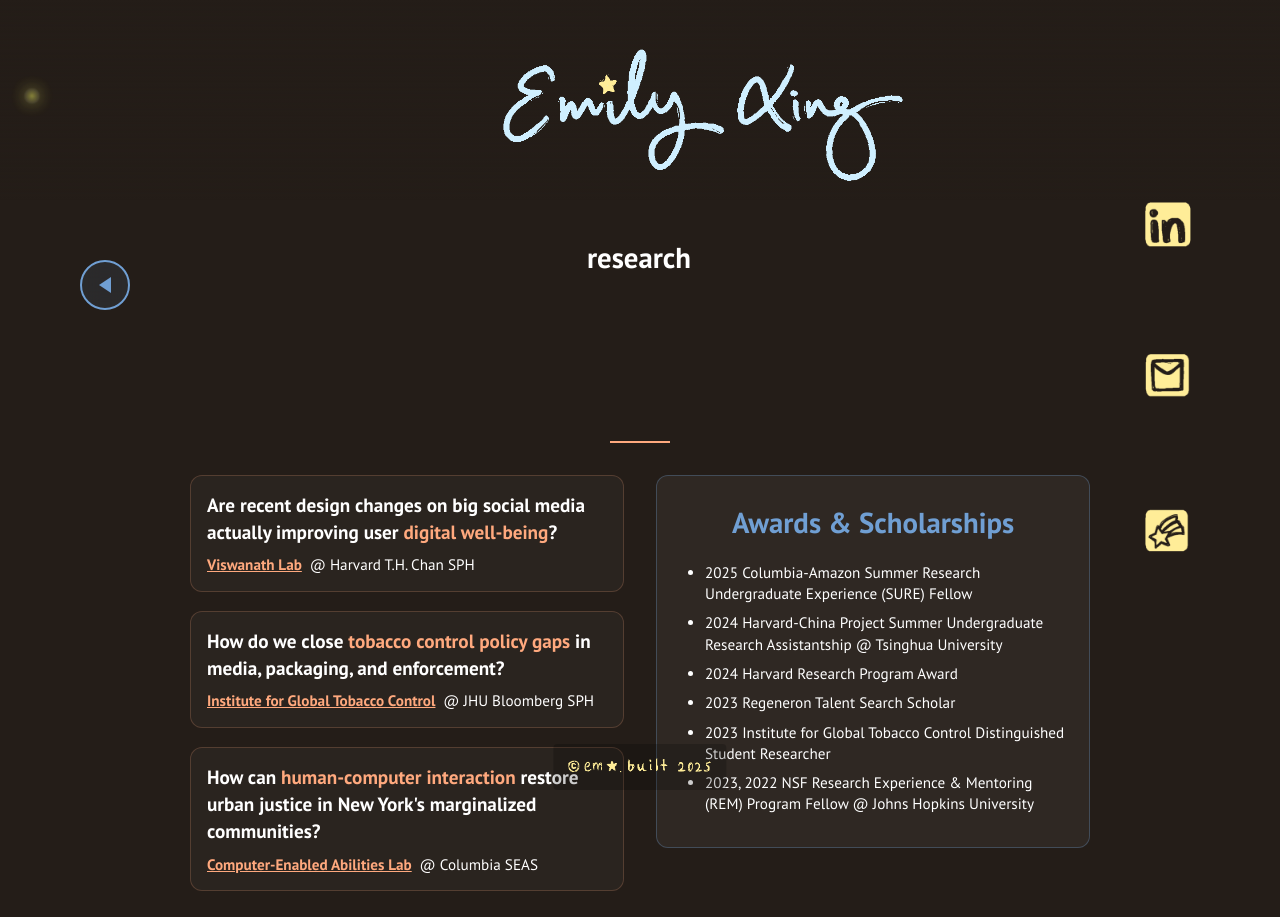
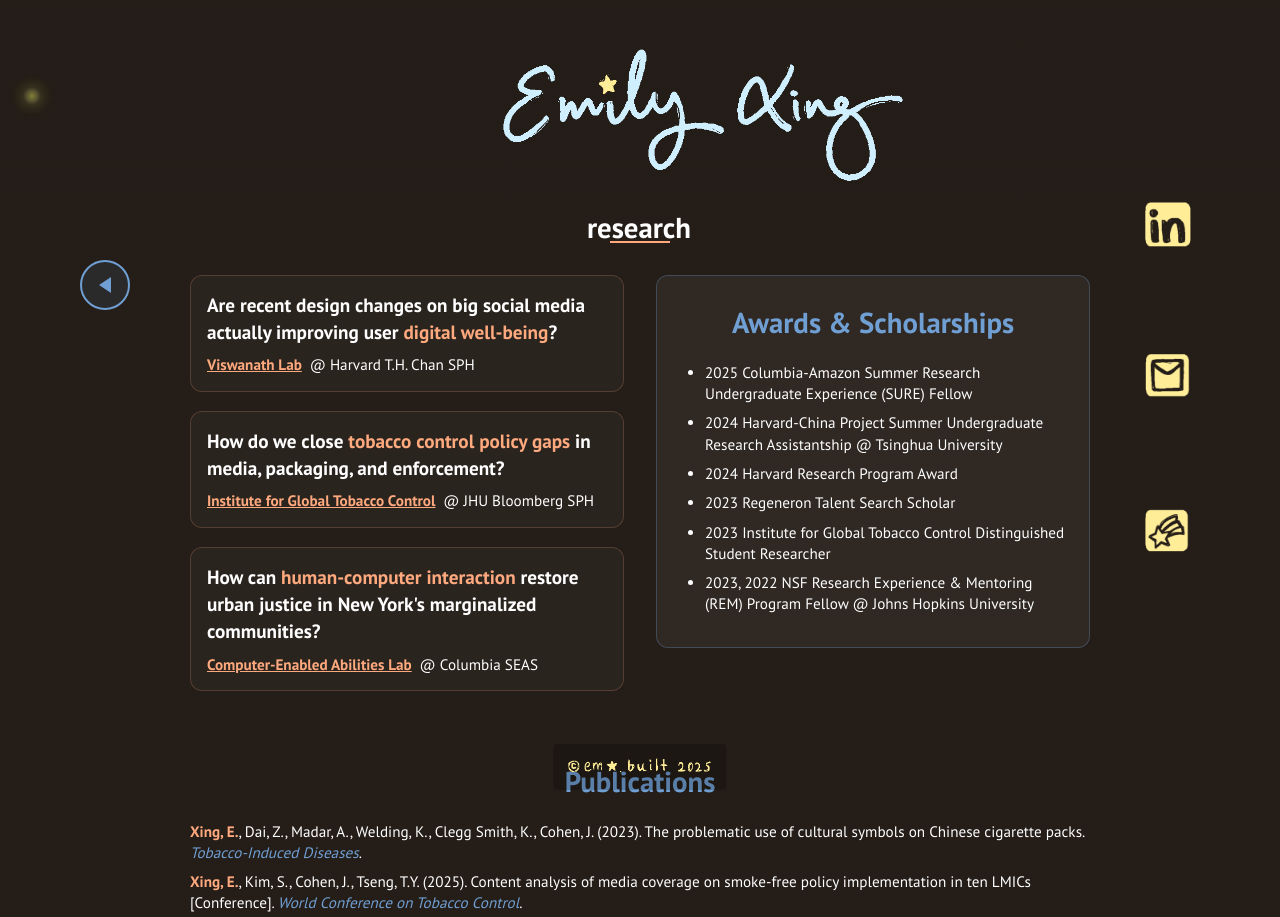
Before and after one commit to em-xing/portfolio-v2, a plain HTML site: page flower_research.html in a window 1280 px wide. Shown: the top 917 px of the page. Drawn offline with Linux system fonts and the light colour scheme.

Commit message:
Update flower_research.html

```diff
--- a/flower_research.html
+++ b/flower_research.html
@@ -140,7 +140,7 @@
             font-family: 'PT Sans', sans-serif;
             font-weight: 560;
             font-size: 1.8rem;
-            margin: 280px auto 0 auto; /* Increased from 180px to 280px */
+            margin: 220px auto 0 auto; /* Increased from 180px to 280px */
             color: white;
             overflow: hidden;
             white-space: nowrap;
@@ -196,7 +196,7 @@
     /* ─── RESEARCH PAGE CONTENT ─────────────────────── */
     .container {
       max-width: 900px;
-      margin: 300px auto 0 auto; /* Increased from 200px to 300px */
+      margin: 100px auto 0 auto; /* Increased from 200px to 300px */
       opacity: 0;
       transform: translateY(20px);
       animation: fadeIn 1s ease forwards;
```
